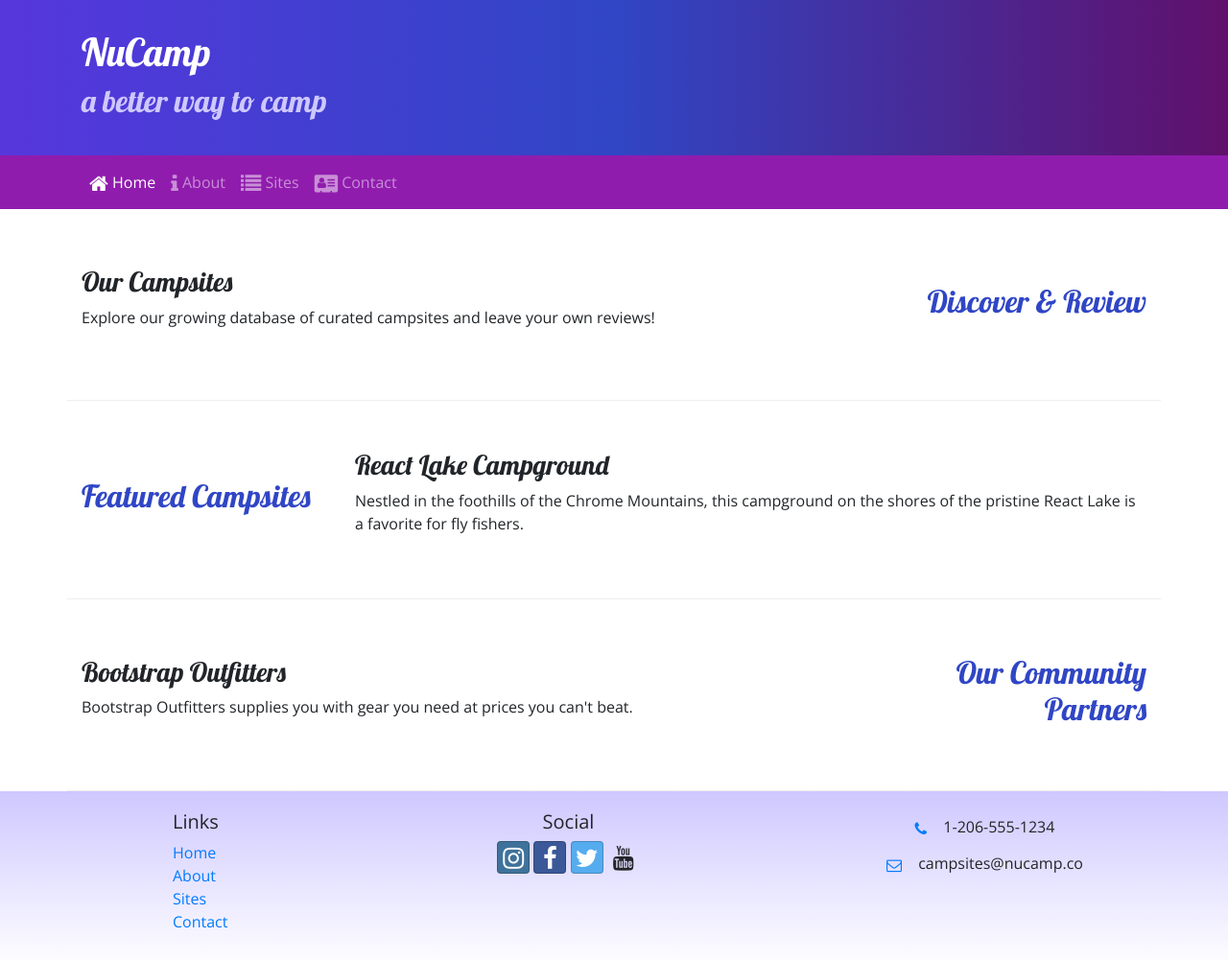
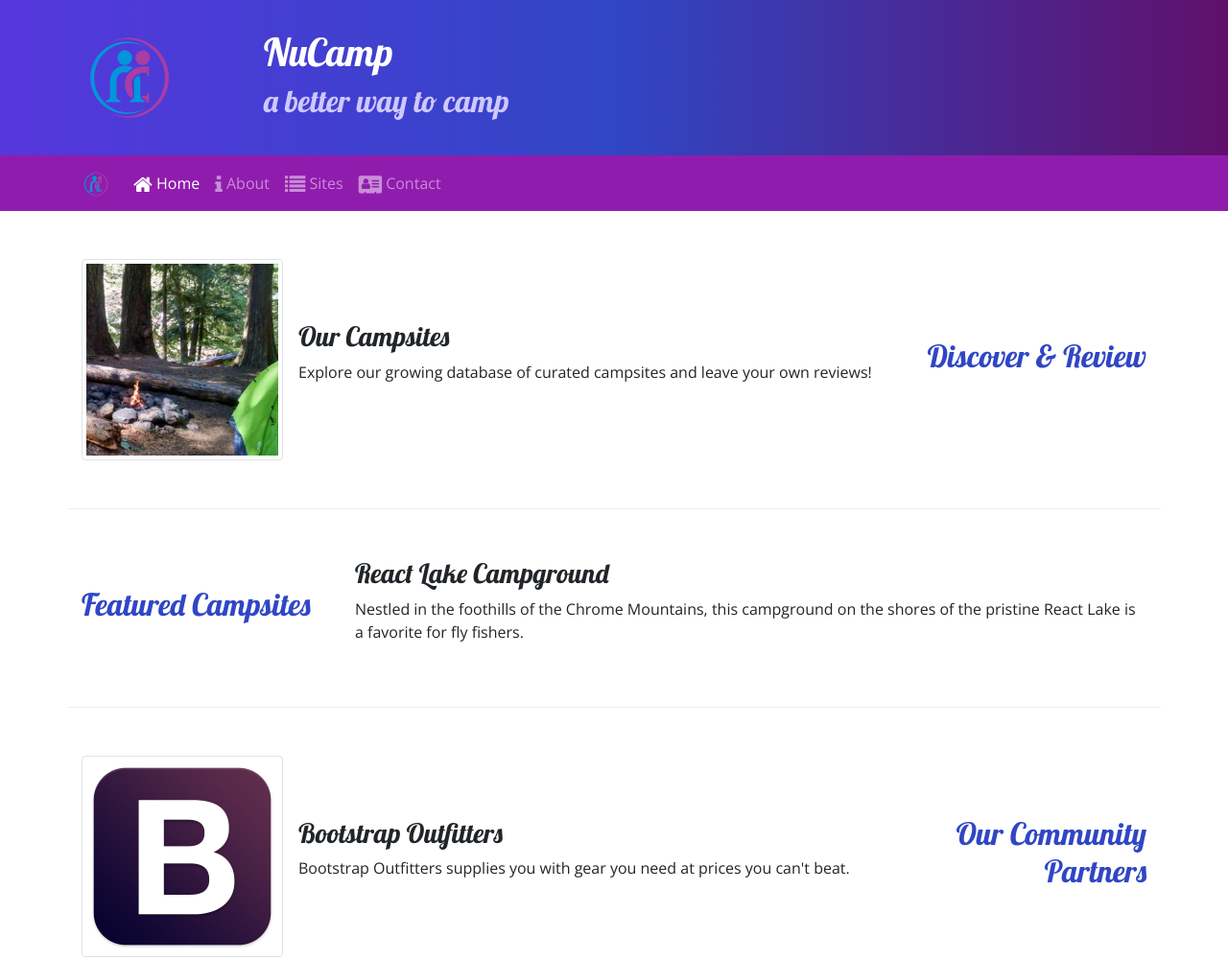
Before and after one commit to james3business/git-test1, a website: page index.html in a window 1280 px wide. Shown: the top 1001 px of the page at 96% size. Drawn offline with nearby package versions, Linux system fonts and the light colour scheme.

Commit message:
Added imgs and logos with buttons to return people to the homescreen

```diff
--- a/index.html
+++ b/index.html
@@ -20,6 +20,9 @@
     <header class="jumbotron jumbotron-fluid">
             <div class="container">
                 <div class="row">
+                    <div class="col-4 col-sm-3 col-md-2 align-self-center">
+                        <img src="img/logo.png" class="img-fluid" />
+                    </div>
                     <div class="col">
                         <h1>NuCamp</h1>
                         <h2>a better way to camp</h2>
@@ -30,7 +33,8 @@
 
     <nav class="navbar navbar-expand-sm navbar-dark sticky-top">
         <div class="container">
-            <button class="navbar-toggler ml-auto" type="button" data-toggle="collapse" data-target="#nucampNavbar">
+            <a class="navbar-brand" href="#"><img src="img/logo.png" height="30" width="30" /></a>
+            <button class="navbar-toggler" type="button" data-toggle="collapse" data-target="#nucampNavbar">
                 <span class="navbar-toggler-icon"></span>
             </button>
 
@@ -51,9 +55,14 @@
             <div class="col-sm-4 order-sm-last col-md-3">
                 <h2 class="text-sm-right">Discover & Review</h2>
             </div>
-            <div class= "col">
+            <div class="col">
+                <div class="media">
+                    <img class="d-flex mr-3 img-thumbnail" src="img/breadcrumb-trail-thumb.jpg" alt="Breadcrumb Trail thumbnail" />
+                    <div class="media-body align-self-center">
                         <h3>Our Campsites</h3>
                         <p class="d-none d-sm-block">Explore our growing database of curated campsites and leave your own reviews!</p>
+                    </div>
+                </div>
             </div>
         </div>
 
@@ -72,8 +81,13 @@
                     <h2 class="text-sm-right">Our Community Partners</h2>
                 </div>
                 <div class="col">
+                    <div class="media">
+                        <img class="d-flex mr-3 img-thumbnail" src="img/bootstrap-thumb.png" alt="Bootstrap Outfitters" />
+                        <div class="media-body align-self-center">
                             <h3>Bootstrap Outfitters</h3>
                             <p class="d-none d-sm-block">Bootstrap Outfitters supplies you with gear you need at prices you can't beat.</p>
+                        </div>
+                    </div>
                 </div>
             </div>
     </div>
```
Also changed, not shown: aboutus.html (+8 -4 lines), contactus.html (+8 -4 lines), img/bootstrap-thumb.png (added), img/breadcrumb-trail-thumb.jpg (added), img/breadcrumb-trail.jpg (added), img/chrome-river-thumb.jpg (added), img/chrome-river.jpg (added), img/logo.png (added), img/react-lake-thumb.jpg (added), img/react-lake.jpg (added). Lines whose indentation alone changed are shown as unchanged.
